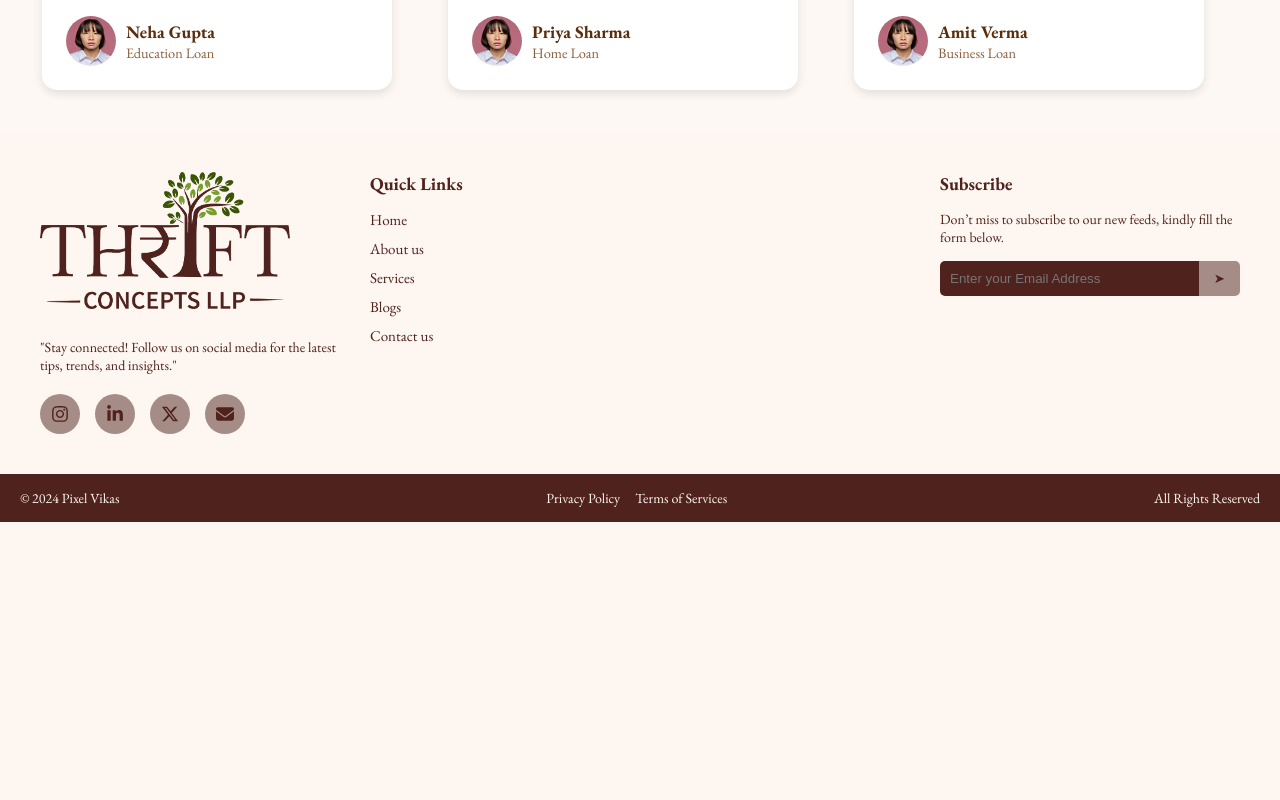
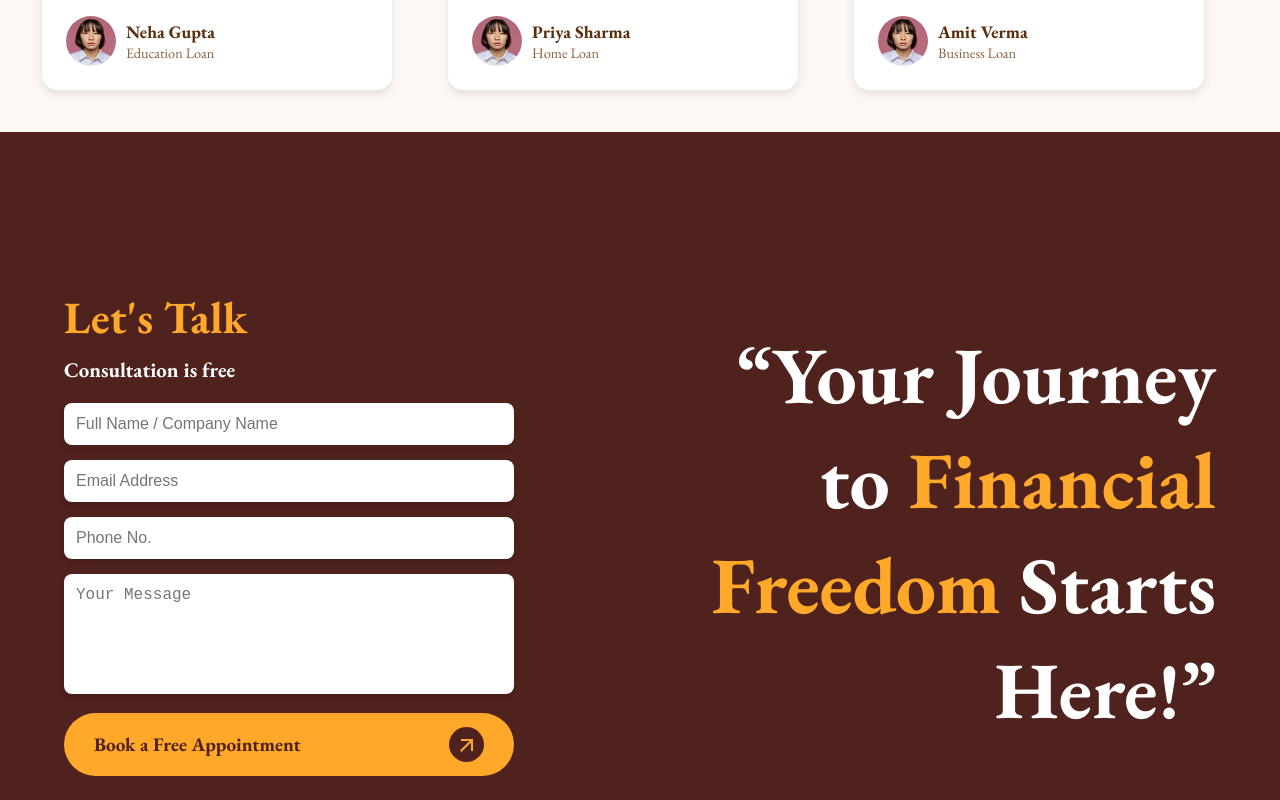
Before and after one commit to it-IntegratedLifetechHub/Thrift-Concepts-LLP, a React (Vite) app: page / in a window 1280 px wide. Shown: the part 3980-4780 px from the top of the page. Before the commit the page ends 4502 px from the top, so only its background shows below. Built offline with nearby package versions, Linux system fonts and the light colour scheme; a web font is replaced by a local one.

Commit message:
Contact section completed

```diff
--- a/src/pages/Home/Page.jsx
+++ b/src/pages/Home/Page.jsx
@@ -595,6 +595,46 @@ const Home = () => {
           </Slider>
         </div>
       </div>
+
+      <div className="contact-section">
+        <div className="contact-form">
+          <h1 className="contact-header">Let's Talk</h1>
+          <h2 className="contact-subtitle">Consultation is free</h2>
+
+          <form className="form">
+            <input
+              type="text"
+              name="full-name"
+              placeholder="Full Name / Company Name"
+              required
+            />
+            <input
+              type="email"
+              name="email"
+              placeholder="Email Address"
+              required
+            />
+            <input type="tel" name="phone" placeholder="Phone No." required />
+            <textarea
+              name="message"
+              placeholder="Your Message"
+              required
+            ></textarea>
+            <div className="submit-btn">
+              Book a Free Appointment
+              <span className="contact-arrow">
+                <MdArrowOutward />
+              </span>
+            </div>
+          </form>
+        </div>
+        <div className="contact-tagline">
+          <h1>
+            “Your Journey to{" "}
+            <span className="highlight">Financial Freedom</span> Starts Here!”
+          </h1>
+        </div>
+      </div>
     </>
   );
 };
--- a/src/pages/Home/style.css
+++ b/src/pages/Home/style.css
@@ -835,3 +835,151 @@
         font-size: 0.95rem;
     }
 }
+
+/* Contact Section */
+.contact-section {
+    background-color: #50221d;
+    display: flex;
+    flex-direction: row;
+    justify-content: space-between;
+    align-items: center;
+    min-height: 100vh;
+    padding: 40px 5%;
+    gap: 40px;
+    flex-wrap: wrap;
+}
+
+/* Contact Form */
+.contact-form {
+    width: 100%;
+    max-width: 450px;
+    text-align: left;
+}
+
+.contact-header {
+    color: #FFA829;
+    font-size: 2.8rem;
+    margin-bottom: 10px;
+}
+
+.contact-subtitle {
+    color: #fff;
+    font-size: 1.3rem;
+    margin-bottom: 20px;
+}
+
+.form input,
+.form textarea {
+    width: 100%;
+    padding: 12px;
+    margin-bottom: 15px;
+    border: none;
+    border-radius: 8px;
+    font-size: 1rem;
+    background-color: #fff;
+    color: #3c1f2c;
+    box-shadow: 0px 4px 6px rgba(0, 0, 0, 0.1);
+}
+
+.form textarea {
+    min-height: 120px;
+    resize: none;
+}
+
+.form input:focus,
+.form textarea:focus {
+    outline: none;
+    background-color: #f4e3d7;
+}
+
+.submit-btn {
+    display: flex;
+    align-items: center;
+    justify-content: space-between;
+    background-color: #FFA829;
+    color: #50221d;
+    border: none;
+    padding: 14px 30px;
+    font-size: 1.2rem;
+    border-radius: 50px;
+    cursor: pointer;
+    transition: all 0.3sease-in-out;
+    font-weight: bold;
+}
+
+.submit-btn:hover {
+    background-color: #50221d;
+    color: #FFA829;
+    border: 1px solid #FFA829;
+}
+
+.contact-arrow {
+    display: flex;
+    justify-content: center;
+    align-items: center;
+    width: 35px;
+    height: 35px;
+    background-color: #50221d;
+    border-radius: 50%;
+    color: #FFA829;
+    font-size: 1.5rem;
+    transition: transform 0.3s ease;
+}
+
+.submit-btn:hover .contact-arrow {
+    transform: rotate(45deg);
+    background-color: #FFA829;
+    color: #50221d;
+}
+
+/* Contact Tagline */
+.contact-tagline {
+    color: #fff;
+    font-size: 2.5rem;
+    text-align: right;
+    width: 100%;
+    max-width: 550px;
+    font-weight: bold;
+}
+
+.highlight {
+    color: #FFA829;
+}
+
+/* Responsive Design */
+@media (max-width: 900px) {
+    .contact-section {
+        flex-direction: column;
+        text-align: center;
+    }
+
+    .contact-tagline {
+        text-align: center;
+        font-size: 2rem;
+    }
+}
+
+@media (max-width: 600px) {
+    .contact-header {
+        font-size: 2rem;
+    }
+
+    .contact-subtitle {
+        font-size: 1.1rem;
+    }
+
+    .contact-tagline {
+        font-size: 1.5rem;
+    }
+
+    .submit-btn {
+        font-size: 1rem;
+        padding: 12px 20px;
+    }
+
+    .contact-arrow {
+        width: 30px;
+        height: 30px;
+        font-size: 1.2rem;
+    }
+}
```
